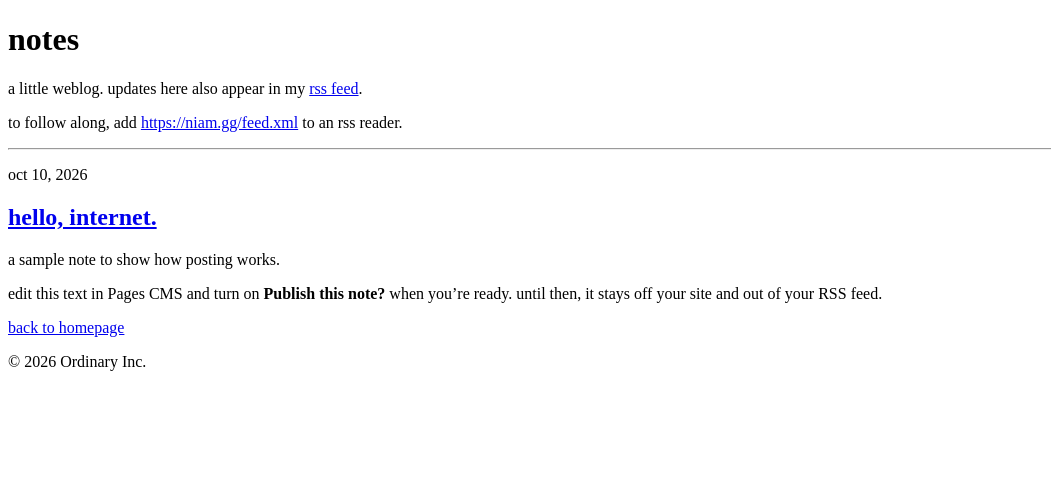
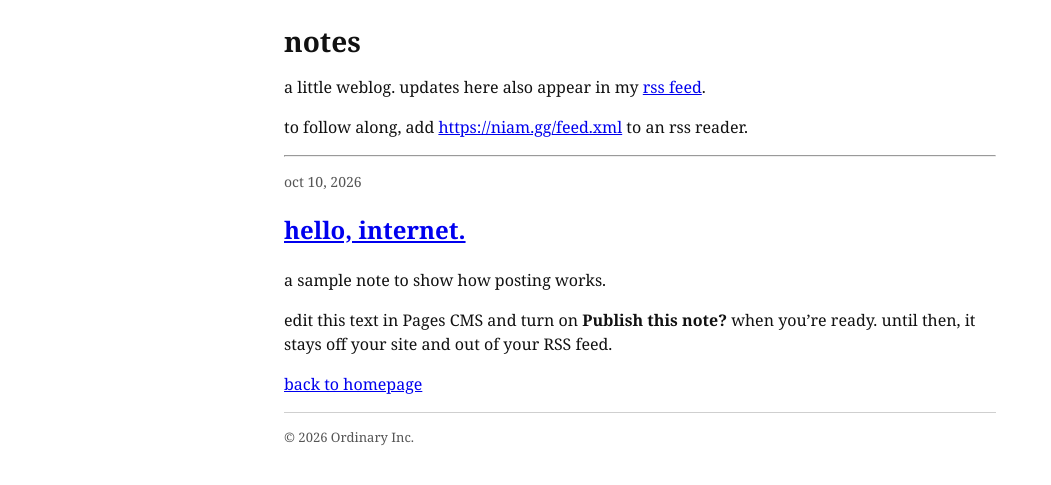
Before and after one commit to iamniam/niam.gg, a Jekyll site: the page built from rss/index.html, in a window 1280 px wide. Shown: the top 485 px of the page, without its empty margins (0-1051 px from the left). Built offline with Jekyll 4.4.1, drawn with Linux system fonts in a browser that asks for light colours.

Commit message:
Make RSS readable in Safari: _layouts/default.html

```diff
--- a/_layouts/default.html
+++ b/_layouts/default.html
@@ -6,6 +6,7 @@
   {% assign profile = site.data.profile %}
   {% assign rootprefix = '' %}
   {% if page.layout == 'post' %}{% assign rootprefix = '../../' %}{% endif %}
+  {% if page.rss_archive %}{% assign rootprefix = '../' %}{% endif %}
   <title>{% if page.title and page.title != 'home' %}{{ page.title | escape }} · {% endif %}{{ profile.name | escape }}</title>
   <meta name="description" content="{{ page.description | default: site.description | escape }}">
   <meta name="color-scheme" content="light">
```
